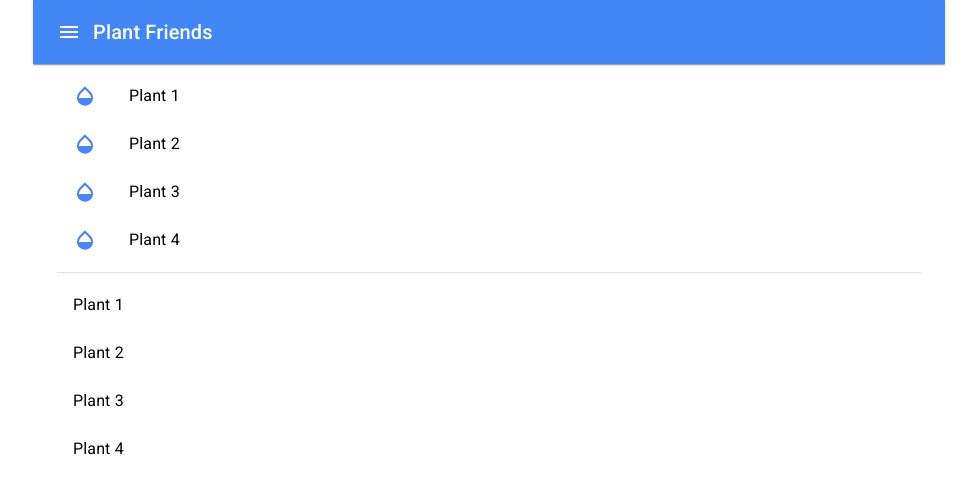
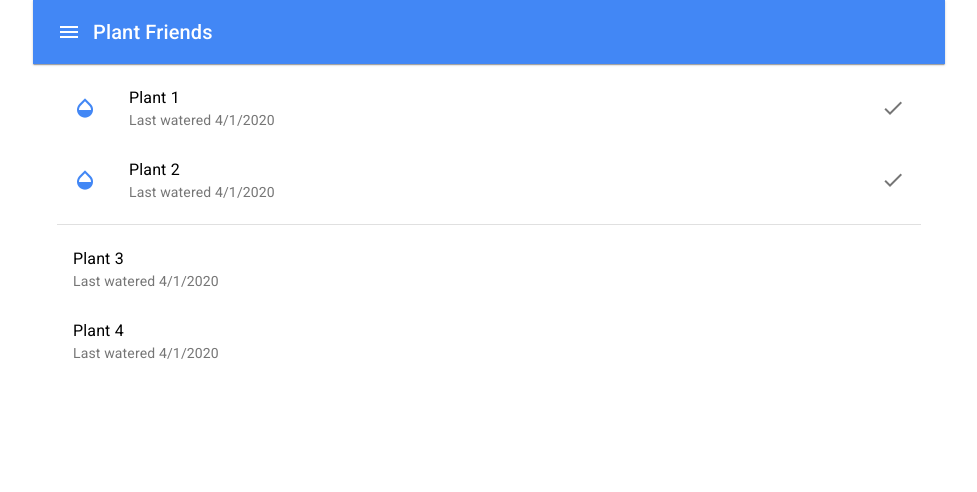
Before and after one commit to thunderlabs-tech/plant-friends, a React (Create React App) app in the folder clients/web-app/: page / in a window 1280 px wide. Shown: the top 492 px of the page, without its empty margins (151-1128 px from the left). Built offline with nearby package versions, Linux system fonts and the light colour scheme.

Commit message:
Allow marking a plant as watered

```diff
--- a/clients/web-app/src/PlantListScreen.tsx
+++ b/clients/web-app/src/PlantListScreen.tsx
@@ -1,9 +1,19 @@
-import React from 'react';
+import React, { useCallback } from 'react';
 import { Plant } from './state/dataTypes';
-import { List, ListItem, ListItemText, Container, Divider, Icon, ListItemIcon, Tooltip } from '@material-ui/core';
-import { Collection } from './state/useCollection';
+import {
+  List,
+  ListItem,
+  ListItemText,
+  Container,
+  Divider,
+  Icon,
+  ListItemIcon,
+  Tooltip,
+  ListItemSecondaryAction,
+  IconButton,
+} from '@material-ui/core';
+import { Collection, UpdateElement } from './state/useCollection';
 import partition from 'lodash/partition';
-import { green } from '@material-ui/core/colors';
 
 export type PlantListScreenProps = {
   plants: Collection<Plant>;
@@ -15,33 +25,53 @@ function needsWatering(plant: Plant, now = new Date(Date.now())) {
   return timeSinceWatering > wateringPeriodInMs;
 }
 
+const UnwateredPlantListItem: React.FC<{
+  plant: Plant;
+  updatePlant: UpdateElement<Plant>;
+}> = ({ plant, updatePlant }) => {
+  return (
+    <ListItem button>
+      <Tooltip title="Needs to be watered">
+        <ListItemIcon>
+          <Icon color="primary">opacity</Icon>
+        </ListItemIcon>
+      </Tooltip>
+      <ListItemText secondary={`Last watered ${plant.lastWateredAt.toLocaleDateString()}`}>{plant.name}</ListItemText>
+      <ListItemSecondaryAction
+        onClick={useCallback(() => {
+          updatePlant(plant, { ...plant, lastWateredAt: new Date() });
+        }, [plant, updatePlant])}
+      >
+        <IconButton edge="end" aria-label="done">
+          <Icon>check</Icon>
+        </IconButton>
+      </ListItemSecondaryAction>
+    </ListItem>
+  );
+};
+
 const PlantListScreen: React.FC<PlantListScreenProps> = ({ plants }) => {
-  const [plantsNeedingWatering, otherPlants] = partition(plants.data, needsWatering);
+  const [unwateredPlants, wateredPlants]: [Plant[], Plant[]] = partition<Plant>(plants.data, needsWatering);
 
   return (
     <Container>
-      {plantsNeedingWatering.length > 0 && (
+      {unwateredPlants.length > 0 && (
         <List>
-          {plants.data.map((plant) => (
-            <ListItem button key={plant.id}>
-              <Tooltip title="Needs to be watered">
-                <ListItemIcon>
-                  <Icon color="primary">opacity</Icon>
-                </ListItemIcon>
-              </Tooltip>
-              <ListItemText>{plant.name}</ListItemText>
-            </ListItem>
+          {unwateredPlants.map((plant) => (
+            <UnwateredPlantListItem key={plant.id} plant={plant} updatePlant={plants.dispatch.updateElement} />
           ))}
         </List>
       )}
 
-      {plantsNeedingWatering.length > 0 && otherPlants.length > 0 && <Divider />}
+      {unwateredPlants.length > 0 && wateredPlants.length > 0 && <Divider />}
 
-      {otherPlants.length > 0 && (
+      {wateredPlants.length > 0 && (
         <List>
-          {plants.data.map((plant) => (
+          {wateredPlants.map((plant) => (
             <ListItem button key={plant.id}>
-              <ListItemText>{plant.name}</ListItemText>
+              <ListItemText secondary={`Last watered ${plant.lastWateredAt.toLocaleDateString()}`}>
+                {plant.name}
+              </ListItemText>
             </ListItem>
           ))}
         </List>
```
